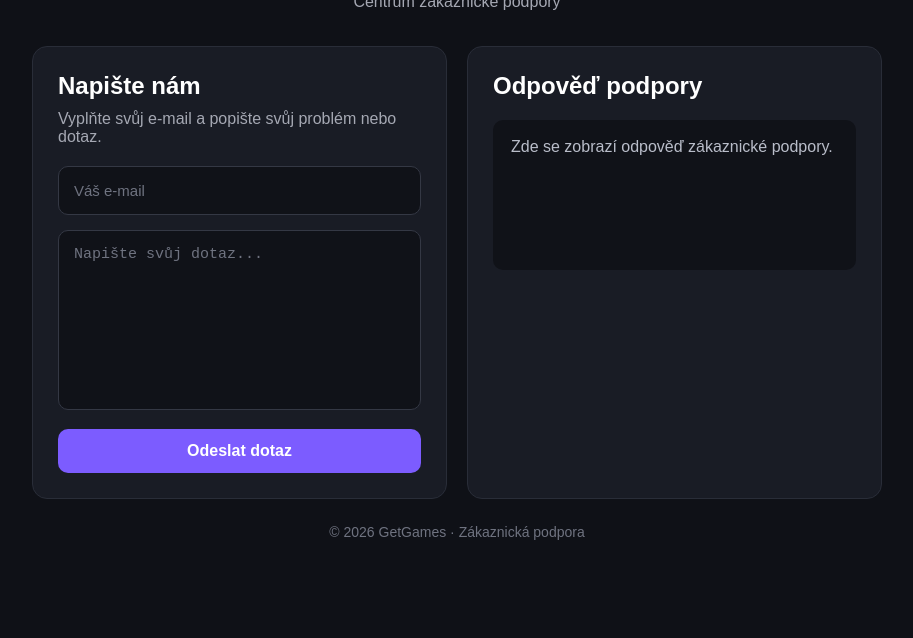
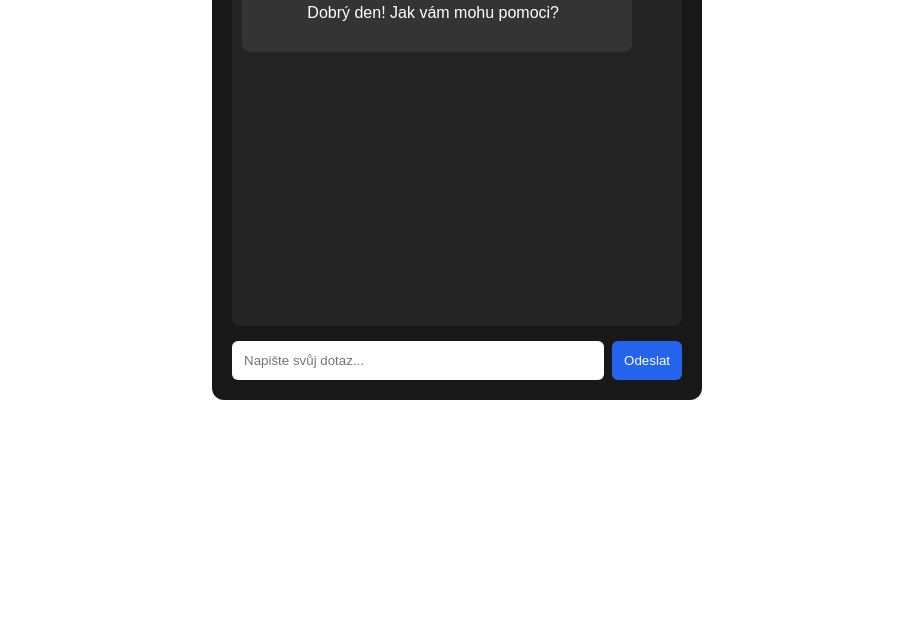
Before and after one commit to PetrNovak69/PRV, a plain HTML site: page index.html in a window 1280 px wide. Shown: the part 162-800 px from the top of the page, without its empty margins (183-1096 px from the left). Drawn offline with Linux system fonts and the light colour scheme.

Commit message:
Add support chat feature to index.html

```diff
--- a/index.html
+++ b/index.html
@@ -1,128 +1,150 @@
-<!DOCTYPE html>
-<html lang="cs">
-<head>
-    <meta charset="UTF-8">
-    <meta name="viewport" content="width=device-width, initial-scale=1.0">
-    <title>GetGames - Podpora</title>
-    <link rel="stylesheet" href="style.css">
-</head>
-<body>
 
-    <div class="support-container">
+<div id="support-chat">
+    <h2>VDF Games Support</h2>
 
-        <header>
-            <h1>GetGames</h1>
-            <p>Centrum zákaznické podpory</p>
-        </header>
+    <div id="chat-messages">
+        <div class="bot-message">
+            Dobrý den! Jak vám mohu pomoci?
+        </div>
+    </div>
 
-        <main>
-            <section class="question-box">
-                <h2>Napište nám</h2>
-                <p>Vyplňte svůj e-mail a popište svůj problém nebo dotaz.</p>
-
+    <div class="chat-input">
         <input
-                    type="email"
-                    id="email"
-                    placeholder="Váš e-mail"
+            type="text"
+            id="user-message"
+            placeholder="Napište svůj dotaz..."
         >
 
-                <textarea
-                    id="question"
-                    placeholder="Napište svůj dotaz..."
-                ></textarea>
-
-                <button onclick="sendQuestion()">Odeslat dotaz</button>
-            </section>
-
-            <section class="answer-box">
-                <h2>Odpověď podpory</h2>
-
-                <div id="answer">
-                    Zde se zobrazí odpověď zákaznické podpory.
+        <button onclick="sendMessage()">
+            Odeslat
+        </button>
     </div>
-            </section>
-        </main>
-
-        <footer>
-            © 2026 GetGames · Zákaznická podpora
-        </footer>
-
 </div>
 
-    <script>
-        // Přepínač: zatím bez backendu
-const USE_BACKEND = true;
-
-// TADY si každý student nastaví svoje údaje (až bude backend):
-const BACKEND_URL = "https://vdf-games-kostak-2026.onrender.com/chat";
-const STUDENT_ID = "Kostak_Ladislav_4ITE";
-
-const form = document.getElementById("question-form");
-const textarea = document.getElementById("question");
-const emailInput = document.getElementById("email");
-const answerDiv = document.getElementById("answer");
-
-form.addEventListener("submit", async (e) => {
-  e.preventDefault();
-
-  const text = textarea.value.trim();
-  const email = emailInput.value.trim();
-
-  if (!text) {
-    answerDiv.textContent = "Nejdřív napiš dotaz.";
-    return;
+<style>
+#support-chat {
+    max-width: 450px;
+    margin: 30px auto;
+    padding: 20px;
+    background: #181818;
+    color: white;
+    border-radius: 12px;
+    font-family: Arial, sans-serif;
 }
 
-  // vždy ukážeme "loading"
-  answerDiv.textContent = "Zpracovávám dotaz…";
-  form.querySelector("button").disabled = true;
+#chat-messages {
+    height: 350px;
+    overflow-y: auto;
+    padding: 10px;
+    background: #242424;
+    border-radius: 8px;
+    margin-bottom: 15px;
+}
+
+.bot-message, .user-message {
+    padding: 12px;
+    margin: 8px 0;
+    border-radius: 8px;
+    max-width: 85%;
+    white-space: pre-wrap;
+}
+
+.bot-message {
+    background: #343434;
+}
+
+.user-message {
+    background: #2456a6;
+    margin-left: auto;
+}
+
+.chat-input {
+    display: flex;
+    gap: 8px;
+}
+
+.chat-input input {
+    flex: 1;
+    min-width: 0;
+    padding: 12px;
+    border-radius: 6px;
+    border: none;
+}
+
+.chat-input button {
+    padding: 12px;
+    background: #2463eb;
+    color: white;
+    border: none;
+    border-radius: 6px;
+    cursor: pointer;
+}
+</style>
+
+<script>
+const API_URL = "https://TVUJ-SERVER.onrender.com/api/chat";
+
+async function sendMessage() {
+    const input = document.getElementById("user-message");
+    const messages = document.getElementById("chat-messages");
+
+    const message = input.value.trim();
+
+    if (!message) return;
+
+    addMessage(message, "user-message");
+    input.value = "";
+
+    const loading = addMessage(
+        "Podpora připravuje odpověď...",
+        "bot-message"
+    );
 
     try {
-    const payload = {
-      message: text,
-      student: STUDENT_ID,
-      email: email || null
-    };
+        const response = await fetch(API_URL, {
+            method: "POST",
+            headers: {
+                "Content-Type": "application/json"
+            },
+            body: JSON.stringify({
+                message: message
+            })
+        });
 
-    // --- FAKE MODE (bez backendu) ---
-    if (!USE_BACKEND) {
-      answerDiv.textContent =
-        `Demo odpověď (bez serveru)\n\n` +
-        `Student: ${payload.student}\n` +
-        `Dotaz: ${payload.message}`;
-      return;
+        const data = await response.json();
+
+        if (!response.ok || !data.success) {
+            throw new Error(data.error || "Chyba serveru");
         }
 
-    // --- REAL MODE (s backendem) ---
-    const res = await fetch(BACKEND_URL, {
-      method: "POST",
-      headers: { "Content-Type": "application/json" },
-      body: JSON.stringify(payload)
-    });
+        loading.textContent = data.response;
 
-    if (!res.ok) {
-      answerDiv.textContent = "Server vrátil chybu: " + res.status;
-      return;
+    } catch (error) {
+        loading.textContent =
+            "Omlouváme se, momentálně se nepodařilo spojit s podporou.";
+        console.error(error);
     }
 
-    const data = await res.json();
+    messages.scrollTop = messages.scrollHeight;
+}
 
-    if (data.reply) {
-      answerDiv.textContent = data.reply;
-    } else if (data.error) {
-      answerDiv.textContent = "Chyba serveru: " + data.error;
-    } else {
-      answerDiv.textContent = "Server nevrátil žádnou odpověď.";
+function addMessage(text, className) {
+    const messages = document.getElementById("chat-messages");
+
+    const element = document.createElement("div");
+    element.className = className;
+    element.textContent = text;
+
+    messages.appendChild(element);
+    messages.scrollTop = messages.scrollHeight;
+
+    return element;
 }
-  } catch (err) {
-    console.error(err);
-    answerDiv.textContent = "Nepodařilo se spojit se serverem.";
-  } finally {
-    form.querySelector("button").disabled = false;
-    textarea.value = "";
+
+document.getElementById("user-message")
+    .addEventListener("keydown", function(event) {
+        if (event.key === "Enter") {
+            sendMessage();
         }
     });
 </script>
-
-</body>
-</html>
```
Lines whose indentation alone changed are shown as unchanged.
